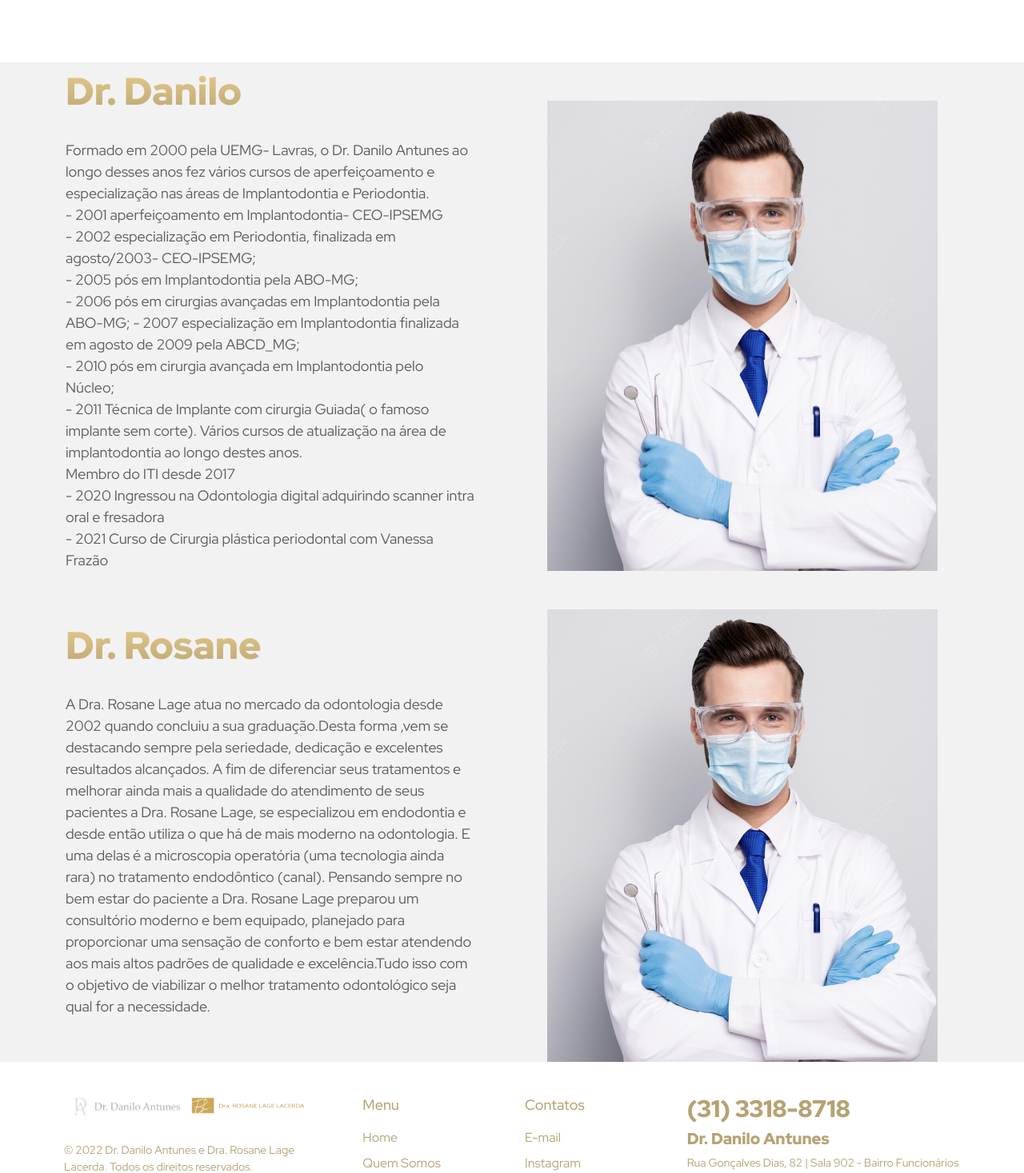
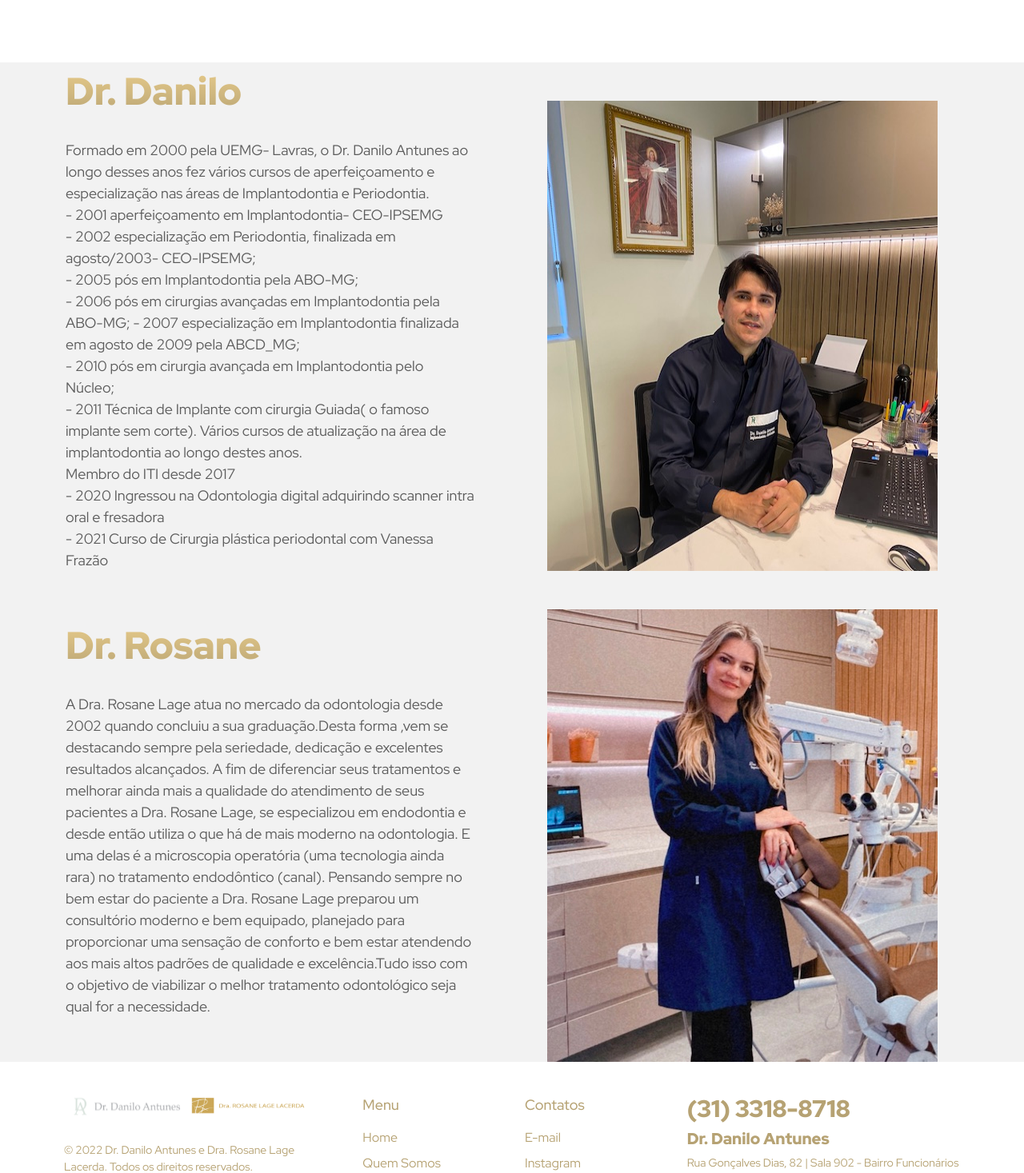
Before and after one commit to odontosos24horas/danilo, a Next.js app: page /quemsomos in a window 1280 px wide. Shown: the part 968-2435 px from the top of the page at 80% size. Built offline with nearby package versions, Linux system fonts and the light colour scheme.

Commit message:
feat: adiciona imagens dos dentistas

```diff
--- a/package.json
+++ b/package.json
@@ -1,6 +1,6 @@
 {
   "name": "odontosos",
-  "version": "0.5.0",
+  "version": "0.6.0",
   "private": true,
   "license": "MIT",
   "scripts": {
--- a/src/data/index.ts
+++ b/src/data/index.ts
@@ -39,7 +39,7 @@ export const nextCallToActionItems = [
   {
     title: 'Dr. Danilo',
     text: 'Formado em 2000 pela UEMG- Lavras, o Dr. Danilo Antunes ao longo desses anos fez vários cursos de aperfeiçoamento e especialização nas áreas de Implantodontia e Periodontia.\n- 2001 aperfeiçoamento em Implantodontia- CEO-IPSEMG\n- 2002 especialização em Periodontia, finalizada em agosto/2003- CEO-IPSEMG; \n- 2005 pós em Implantodontia pela ABO-MG;\n- 2006 pós em cirurgias avançadas em Implantodontia pela ABO-MG; - 2007 especialização em Implantodontia finalizada em agosto de 2009 pela ABCD_MG;\n- 2010 pós em cirurgia avançada em Implantodontia pelo Núcleo;\n- 2011 Técnica de Implante com cirurgia Guiada( o famoso implante sem corte). Vários cursos de atualização na área de implantodontia ao longo destes anos.\nMembro do ITI desde 2017\n- 2020 Ingressou na Odontologia digital adquirindo scanner intra oral e fresadora\n- 2021 Curso de Cirurgia plástica periodontal com Vanessa Frazão',
-    image: '/images/profile.jpg',
+    image: '/images/danilo.jpeg',
     width: 488,
     height: 566,
     content: 'image',
@@ -48,7 +48,7 @@ export const nextCallToActionItems = [
   {
     title: 'Dr. Rosane',
     text: 'A Dra. Rosane Lage atua no mercado da odontologia desde 2002 quando concluiu a sua graduação.Desta forma ,vem se destacando sempre pela seriedade, dedicação e excelentes resultados alcançados. A fim de diferenciar seus tratamentos e melhorar ainda mais a qualidade do atendimento de seus pacientes a Dra. Rosane Lage, se especializou em endodontia e desde então utiliza o que há de mais moderno na odontologia. E uma delas é a microscopia operatória (uma tecnologia ainda rara) no tratamento endodôntico (canal). Pensando sempre no bem estar do paciente a Dra. Rosane Lage preparou um consultório moderno e bem equipado, planejado para proporcionar uma sensação de conforto e bem estar atendendo aos mais altos padrões de qualidade e excelência.Tudo isso com o objetivo de viabilizar o melhor tratamento odontológico seja qual for a necessidade.',
-    image: '/images/profile.jpg',
+    image: '/images/rosane.jpeg',
     width: 488,
     height: 566,
     content: 'image',
```
Also changed, not shown: public/images/danilo.jpeg (added), public/images/rosane.jpeg (added).
